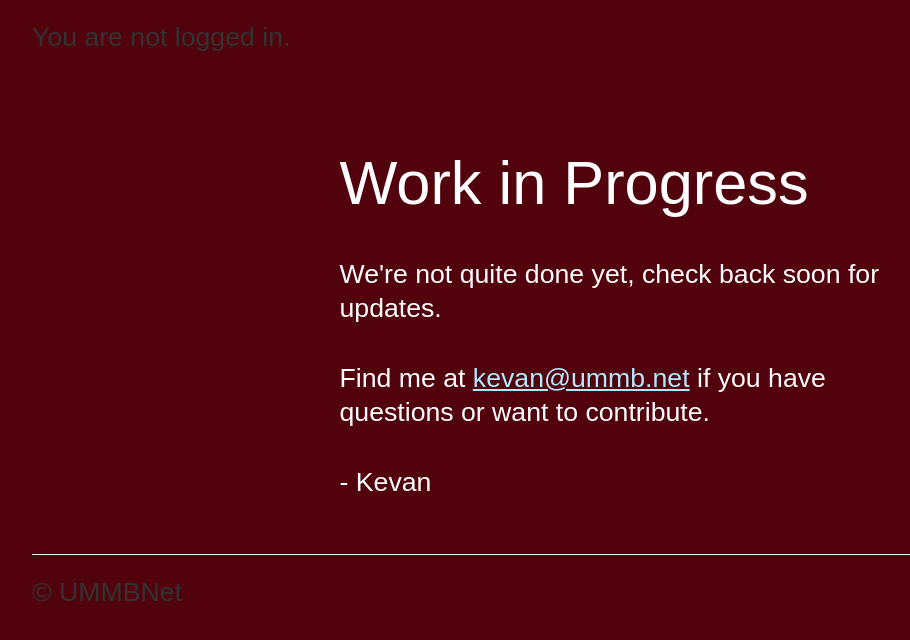
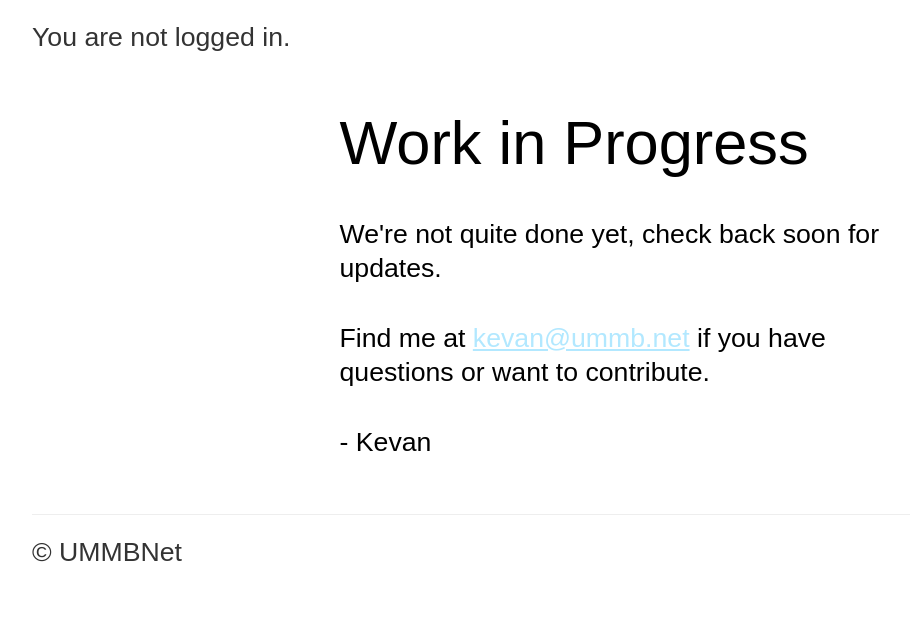
Before and after one commit to kevana/ummbNet, a Flask app: page / in a window 1280 px wide. Shown: the part 51-691 px from the top of the page, without its empty margins (38-948 px from the left). Run offline with Flask 2, Linux system fonts and the light colour scheme; some libraries are stand-ins or nearby versions.

Commit message:
Updated CSS, Removed background color

```diff
--- a/static/ummbNet.css
+++ b/static/ummbNet.css
@@ -1,11 +1,14 @@
 html,
+/*
 body {
   background-color: #52020D;
 }
+*/
 
 .billboard {
-  margin-top: 60px;
-	color: #fff;
+  /*margin-top: 60px;*/
+	/*color: #fff;*/
+  color: #000;
 }
 
 h1 {
```
